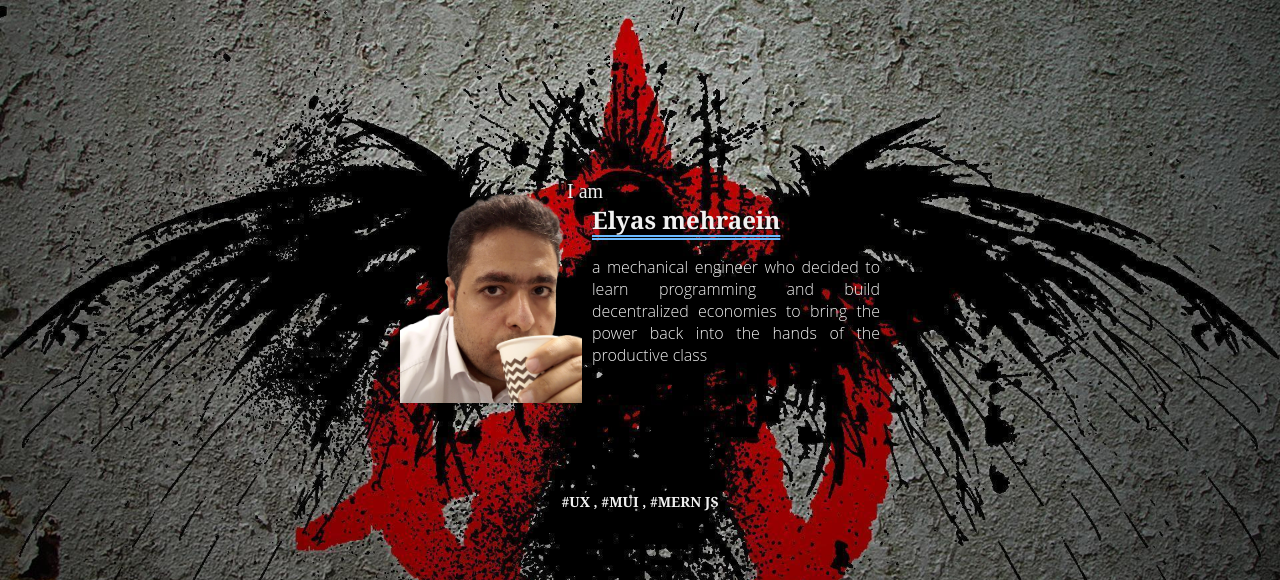
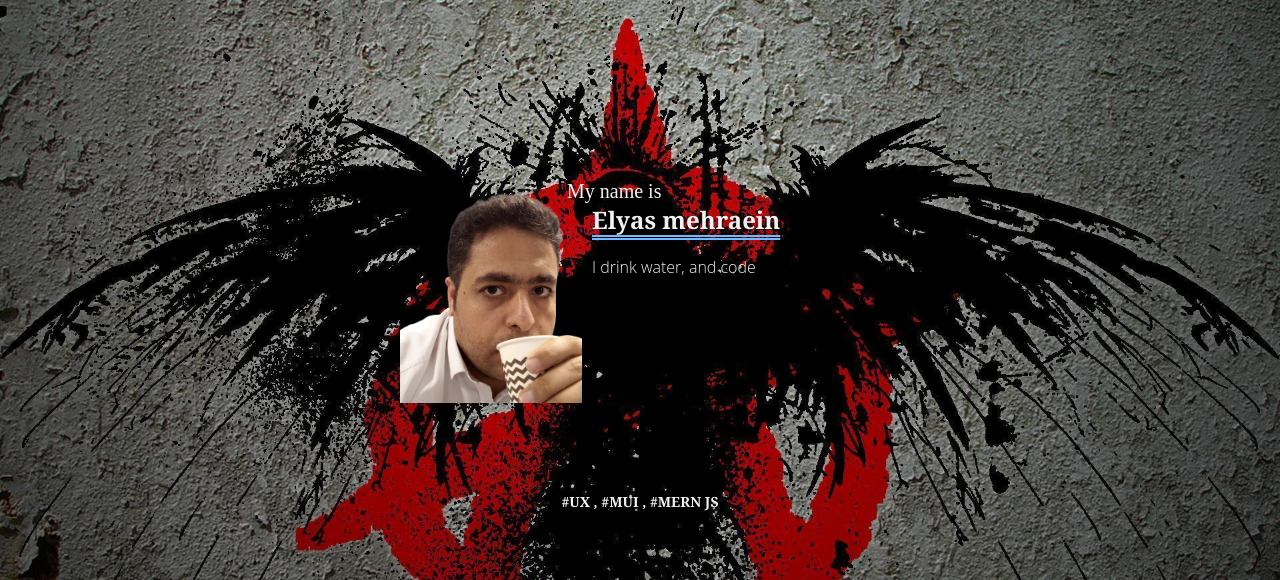
Before and after one commit to ElyasMehraein/ElyasMehraein, a plain HTML site: page index.html in a window 1280 px wide. Shown: the top 580 px of the page. Drawn offline with Linux system fonts and the light colour scheme.

Commit message:
Update index.html

```diff
--- a/index.html
+++ b/index.html
@@ -26,9 +26,9 @@
                         <img src="img/ElyasMehraein.png" alt="Elyas Mehraein">
                     </div>
                     <div class="description">
-                        <p1>I am</p1>
+                        <p1>My name is</p1>
                         <h1>Elyas mehraein</h1>
-                        <h3>a mechanical engineer who decided to learn programming and build decentralized economies to bring the power back into the hands of the productive class</h2>
+                        <h3>I drink water, and code</h3>
                     </div>
                 </div>
                 <div class="skills">
```
